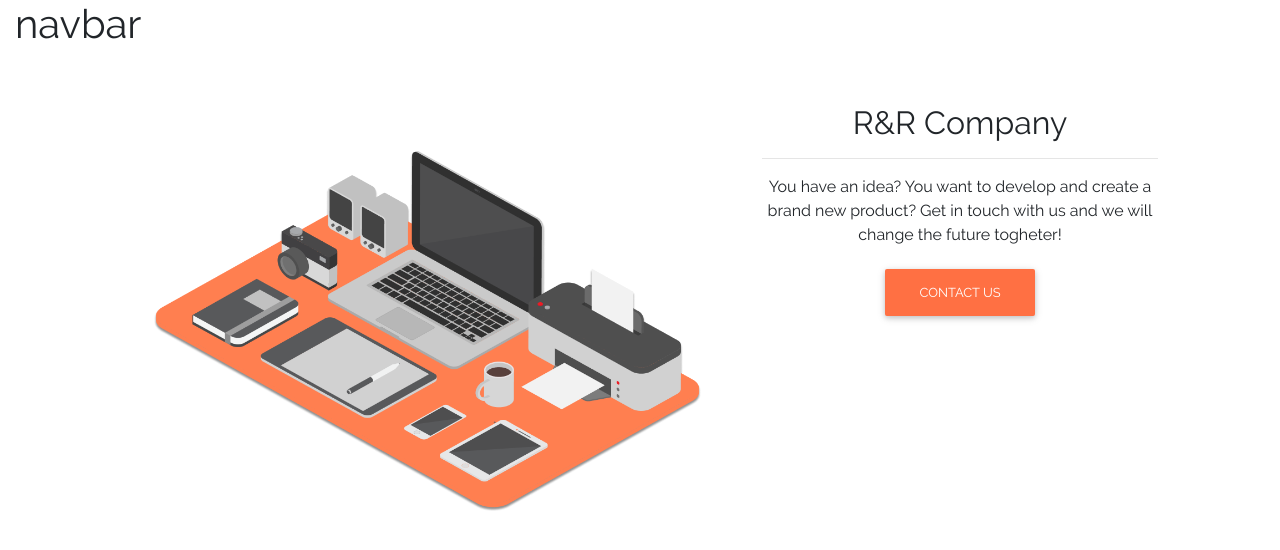
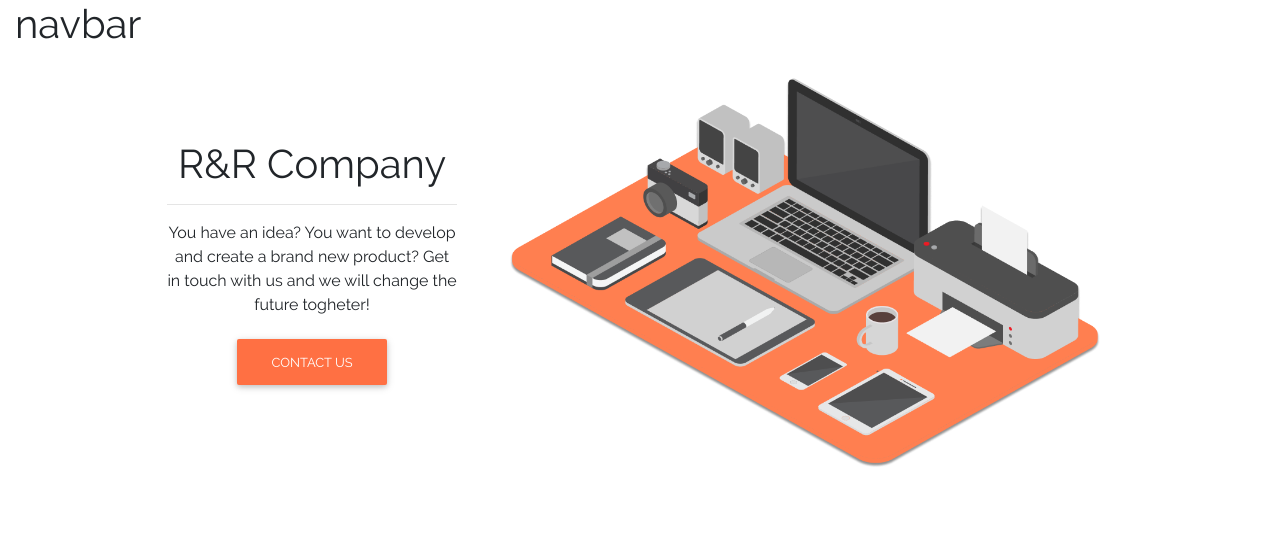
Before and after one commit to HoopDead/rr_investments, a React (Create React App) app: page /home in a window 1280 px wide. Shown: the top 550 px of the page. Built offline with nearby package versions, Linux system fonts and the light colour scheme.

Commit message:
Fixed all problems with home page layout

```diff
--- a/src/pages/home.jsx
+++ b/src/pages/home.jsx
@@ -7,12 +7,14 @@ import { MDBBtn, MDBCol, MDBRow } from "mdbreact";
 class Home extends Component {
   render() {
     return (
-        <MDBRow center>
-          <MDBCol lg="6">
-              <img src={Landing} alt="Landing" className="img-fluid"/>
+        <MDBRow center className="d-flex align-items-center">
+          <MDBCol md="6" className="order-md-2 m-2">
+          <div className="view overlay">
+            <img src={Landing} alt="Logo" className="img-fluid"/>
+          </div>
           </MDBCol>
-          <MDBCol lg="4" className="text-center align-bottom pt-5">
-              <p className="h2">R&R Company</p>
+          <MDBCol md="3" className="order-md-1  text-center m-2">
+              <p className="h1">R&R Company</p>
               <hr/>
               <p>You have an idea? You want to develop and create a brand new product? Get in touch with us and we will change the future togheter!</p>
               <a href="https://mdbootstrap.com/" class="btn btn-deep-orange">CONTACT US</a>
```
Also changed, not shown: src/assets/images/landing.png.
